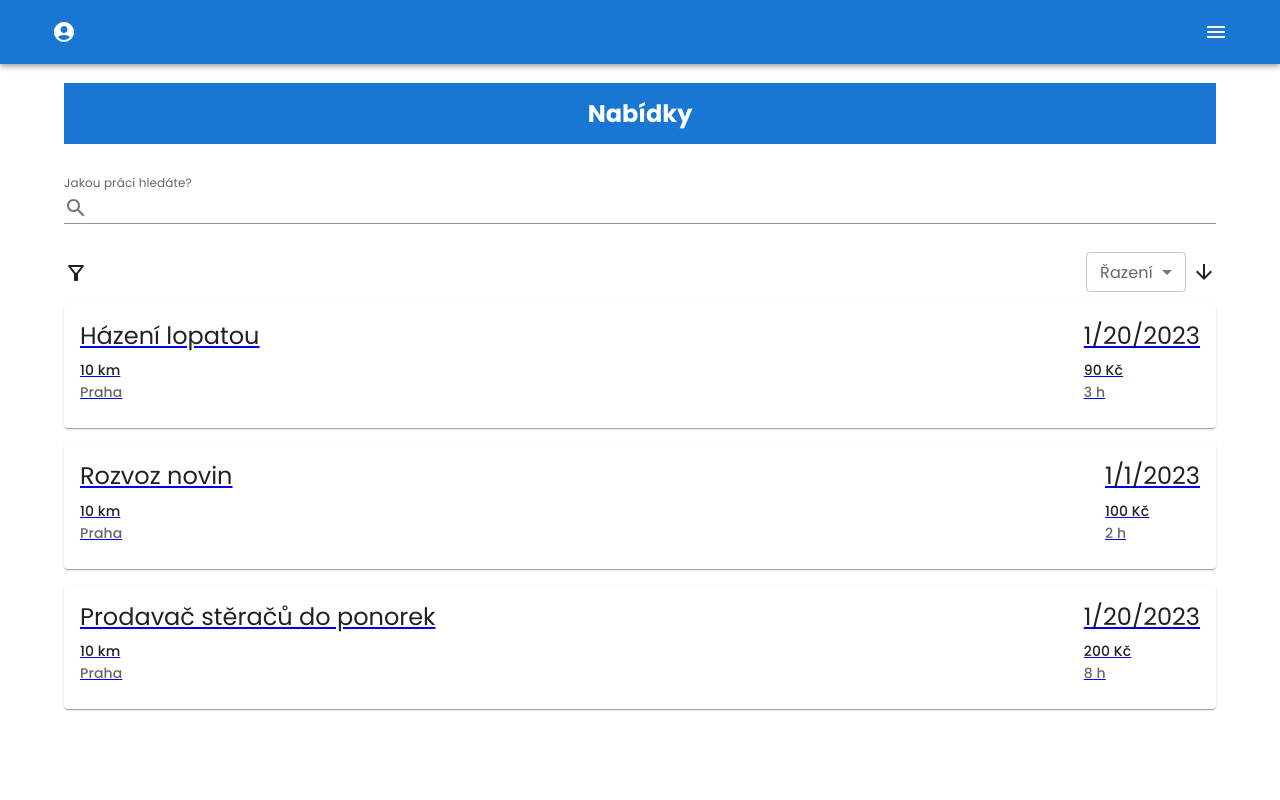
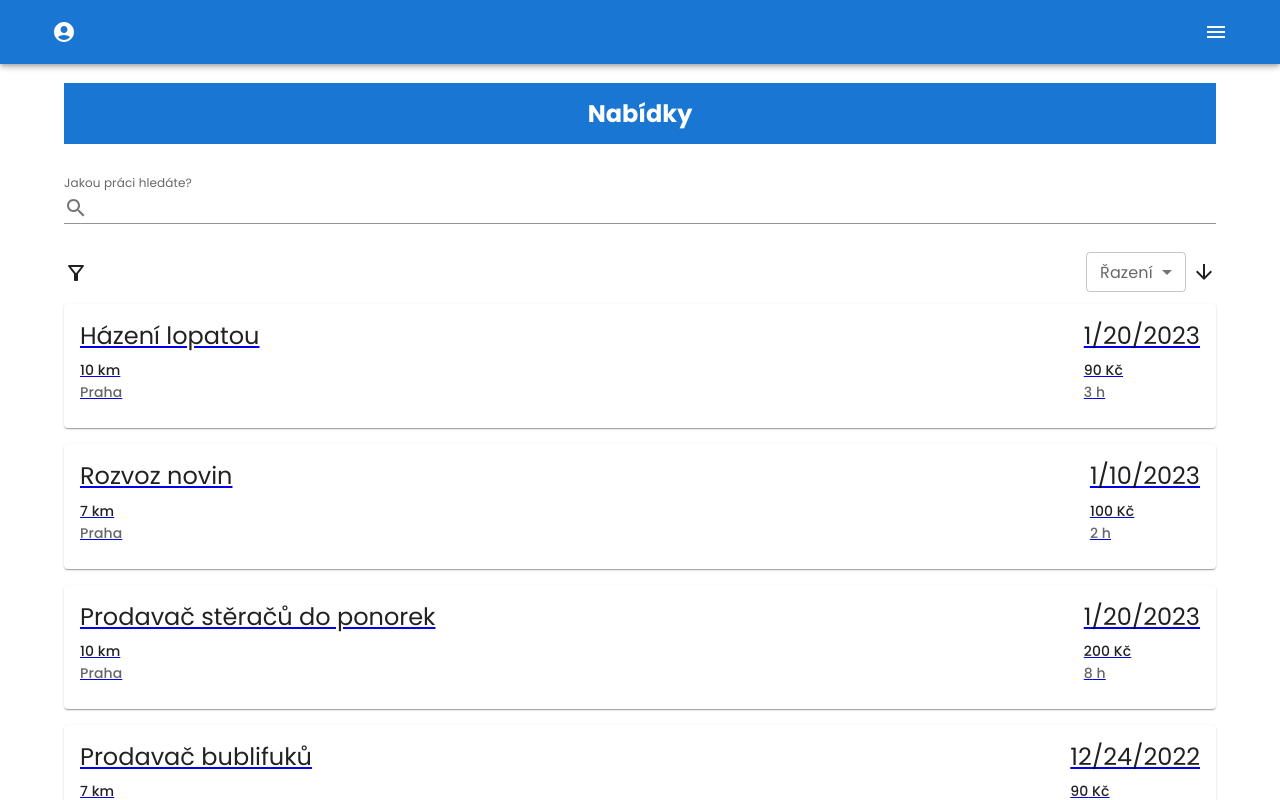
Before and after one commit to Alddar/rychly-prachy, a Next.js app: page / in a window 1280 px wide. Shown: the top 800 px of the page. Built offline with nearby package versions, Linux system fonts and the light colour scheme.

Commit message:
fixed price in work

```diff
--- a/fixtures/app.ts
+++ b/fixtures/app.ts
@@ -118,8 +118,8 @@ export const offerList: Offer[] = [
             "Potřebuju někoho rozvoz novin, ihned",
         requirements: ["Vlastní dopravní prostředek"],
         location: "Praha",
-        distance: 10,
-        date: DateTime.local(2023, 1, 1, 10, 30),
+        distance: 7,
+        date: DateTime.local(2023, 1, 10, 10, 30),
         position: [50.023486, 14.325756],
         price: 100,
         duration: 2,
@@ -148,10 +148,10 @@ export const offerList: Offer[] = [
             "Potřebuju někoho na záskok ve stánku s prodejem bublifuků",
         requirements: ["Silné plíce"],
         location: "Praha",
-        distance: 10,
+        distance: 7,
         date: DateTime.local(2022, 12, 24, 1, 30),
         position: [50.01953, 14.598671],
-        price: 88,
+        price: 90,
         duration: 4,
         ownerId: providerList[0].id,
         status: OfferStatus.FREE,
@@ -163,10 +163,10 @@ export const offerList: Offer[] = [
             "Potřebuju postavit plot okolo svého pozemku kvůli migrantům, spěchá!",
         requirements: ["Silné plíce"],
         location: "Praha",
-        distance: 10,
-        date: DateTime.local(2022, 9, 1, 1, 30),
-        position: [50.01953, 14.598671],
-        price: 88,
+        distance: 15,
+        date: DateTime.local(2022, 12, 2, 1, 30),
+        position: [50.046887, 14.599818],
+        price: 95,
         duration: 4,
         ownerId: providerList[0].id,
         status: OfferStatus.FREE,
```
